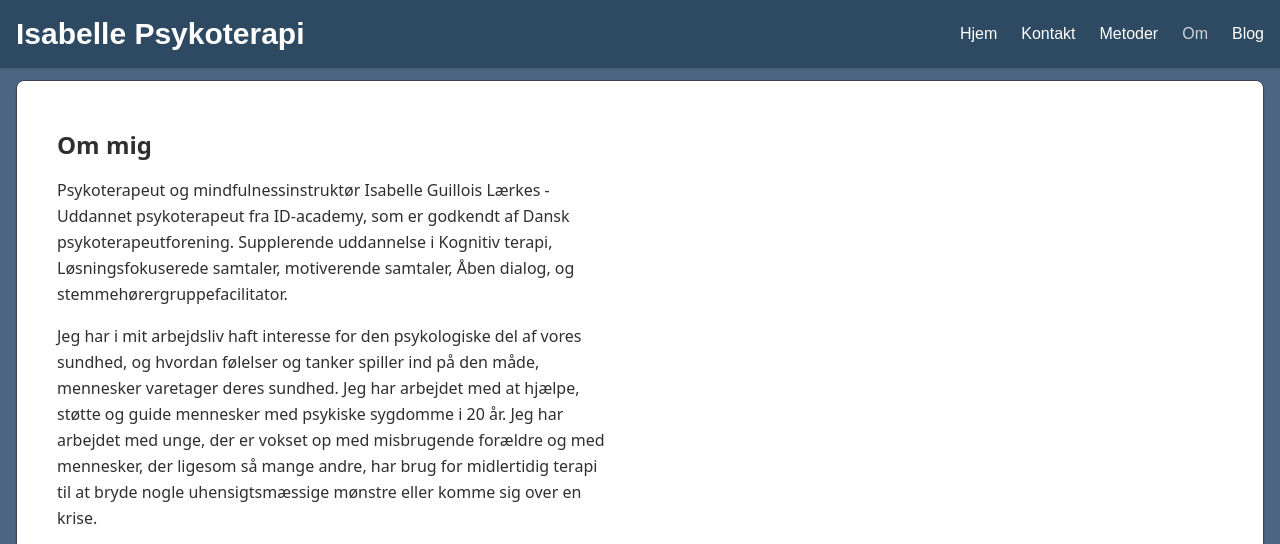
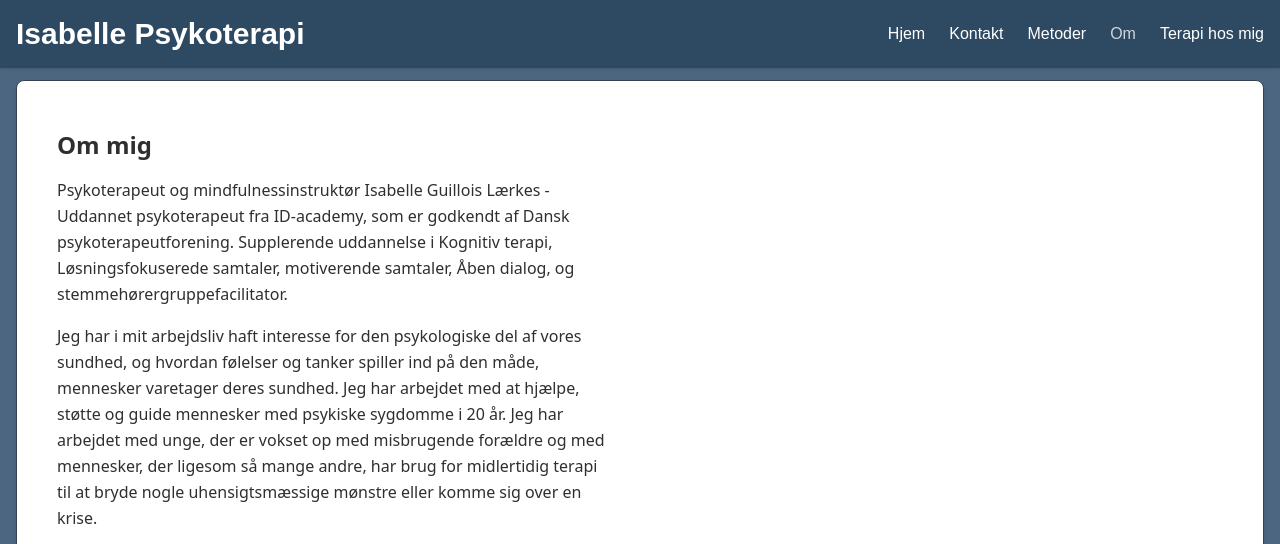
Before and after one commit to Vlaerkes/Psykoterapi-Isabelle, a plain HTML site: page om.html in a window 1280 px wide. Shown: the top 544 px of the page. Drawn offline with nearby package versions, Linux system fonts and the light colour scheme.

Commit message:
Update om.html

```diff
--- a/om.html
+++ b/om.html
@@ -48,7 +48,7 @@
       <a href="kontakt.html" class="hover:text-gray-200">Kontakt</a>
       <a href="metoder.html" class="hover:text-gray-200">Metoder</a>
       <a href="om.html" class="hover:text-gray-200 text-gray-300">Om</a>
-      <a href="blog.html" class="hover:text-gray-200">Blog</a>
+      <a href="hosMig.html" class="hover:text-gray-200">Terapi hos mig</a>
     </div>
   </div>
 </nav>
```
